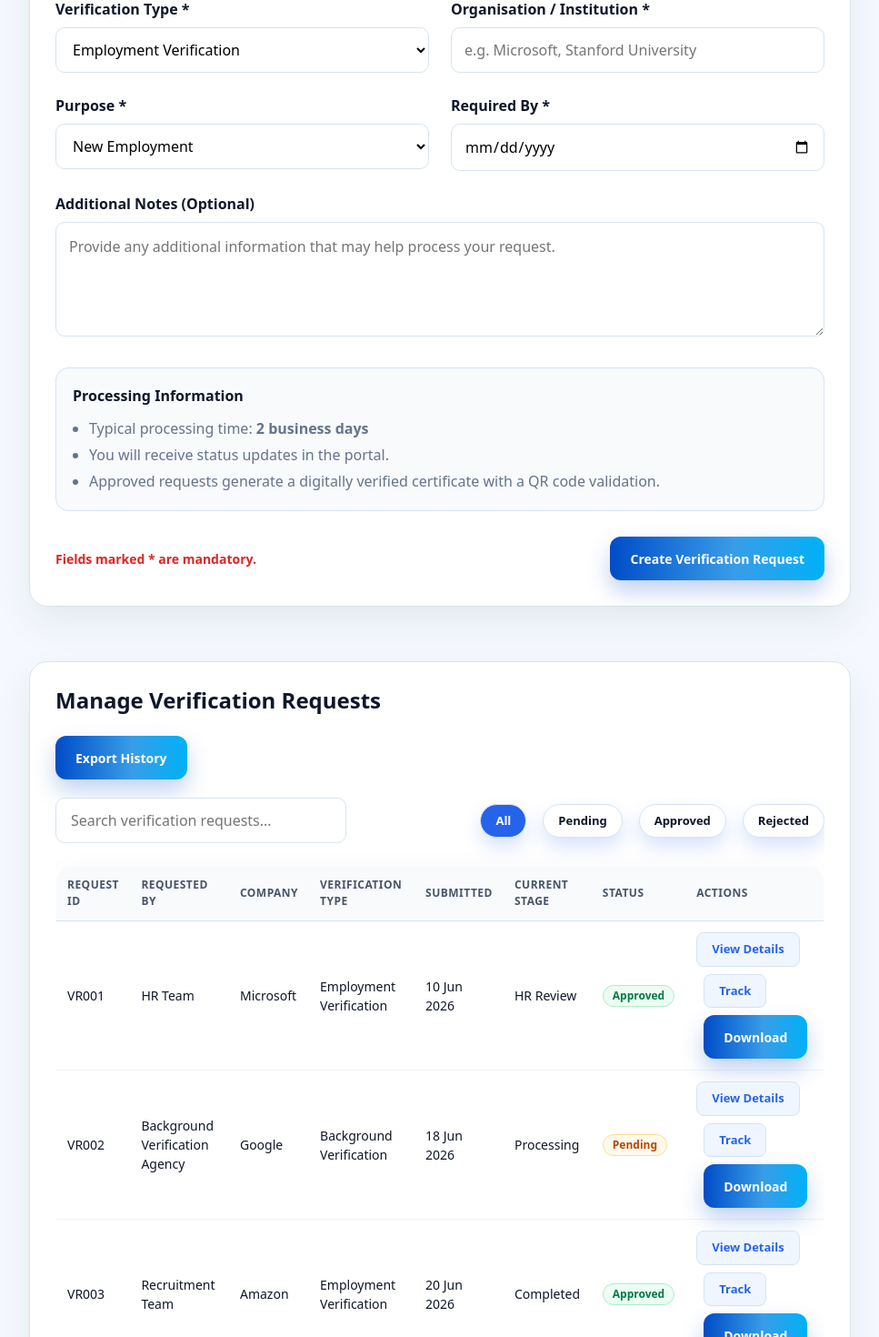
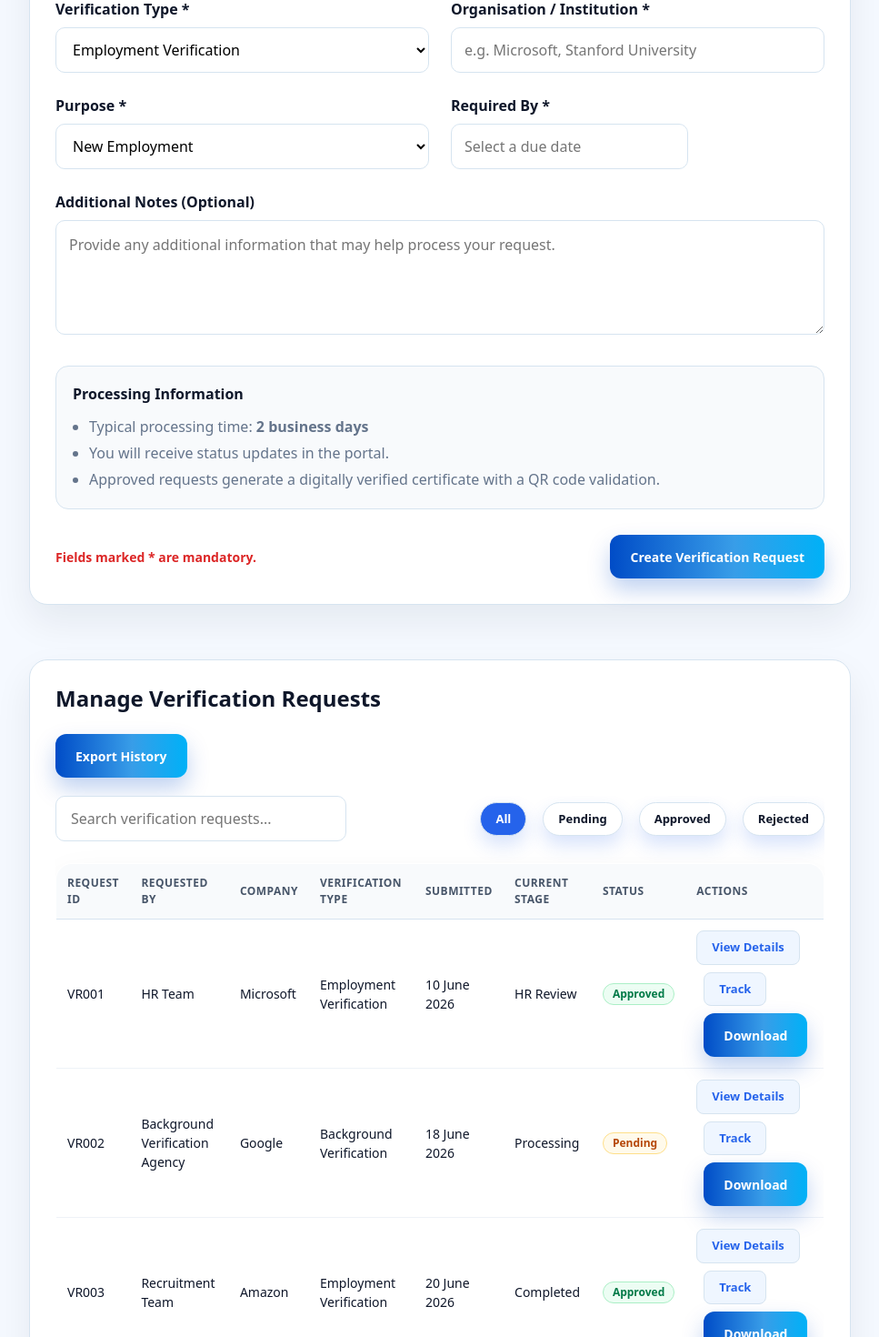
Before and after one commit to yashaswini-cyber/palc-alumni-portal, a React (Vite) app in the folder palc-alumni-portal/: page /verification in a window 1280 px wide. Shown: the part 1320-2790 px from the top of the page at 91% size, without its empty margins (292-1259 px from the left). Built offline with nearby package versions, Linux system fonts and the light colour scheme.

Commit message:
Added DatePicker to the Create Request section in Verification page. Next step to only allow present and future dates.

```diff
--- a/palc-alumni-portal/package.json
+++ b/palc-alumni-portal/package.json
@@ -12,7 +12,10 @@
   "dependencies": {
     "@fluentui/react-components": "^9.74.2",
     "@fluentui/react-icons": "^2.0.330",
+    "date": "^2.0.6",
+    "picker": "^0.1.4",
     "react": "^19.2.7",
+    "react-datepicker": "^9.1.0",
     "react-dom": "^19.2.7",
     "react-router-dom": "^7.18.0",
     "recharts": "^3.9.0"
--- a/palc-alumni-portal/src/modules/verification/VerificationPage.tsx
+++ b/palc-alumni-portal/src/modules/verification/VerificationPage.tsx
@@ -1,4 +1,4 @@
-import { useState } from "react";
+import React, { useState, forwardRef } from "react";
 import { useNavigate } from "react-router-dom";
 import Toast from "../../shared/components/Toast";
 import HeroBanner from "../../shared/components/HeroBanner";
@@ -8,17 +8,15 @@ import InfoCard from "../../shared/components/InfoCard";
 import SectionCard from "../../shared/components/SectionCard";
 import StatusBadge from "../../shared/components/StatusBadge";
 import { COLORS } from "../../shared/theme/colors";
+import DatePicker from "react-datepicker";
+import "react-datepicker/dist/react-datepicker.css";
 
-// Local PageHeader Component (If not imported externally)
 type PageHeaderProps = {
   title: string;
   subtitle: string;
 };
 
-function PageHeader({
-  title,
-  subtitle,
-}: PageHeaderProps) {
+function PageHeader({ title, subtitle }: PageHeaderProps) {
   return (
     <div style={{ marginBottom: "8px" }}>
       <h1 style={{ color: COLORS.text, margin: "0 0 8px 0", fontSize: "28px" }}>{title}</h1>
@@ -37,6 +35,24 @@ const secondaryButtonStyle = {
   cursor: "pointer",
 };
 
+// Type-safe Ref-forwarding Input element for React-Datepicker
+const CustomDateInput = forwardRef<HTMLInputElement, React.InputHTMLAttributes<HTMLInputElement>>(
+  (props, ref) => (
+    <input
+      {...props}
+      ref={ref}
+      style={{
+        width: "100%",
+        padding: "12px 14px",
+        borderRadius: "10px",
+        border: `1px solid ${COLORS.border}`,
+        backgroundColor: "#fff",
+      }}
+    />
+  )
+);
+CustomDateInput.displayName = "CustomDateInput";
+
 export default function VerificationPage() {
   const navigate = useNavigate();
 
@@ -46,7 +62,7 @@ export default function VerificationPage() {
       id: "VR001",
       company: "Microsoft",
       requester: "HR Team",
-      date: "10 Jun 2026",
+      date: "10 June 2026",
       type: "Employment Verification",
       stage: "HR Review",
       status: "Approved",
@@ -55,7 +71,7 @@ export default function VerificationPage() {
       id: "VR002",
       company: "Google",
       requester: "Background Verification Agency",
-      date: "18 Jun 2026",
+      date: "18 June 2026",
       type: "Background Verification",
       stage: "Processing",
       status: "Pending",
@@ -64,36 +80,42 @@ export default function VerificationPage() {
       id: "VR003",
       company: "Amazon",
       requester: "Recruitment Team",
-      date: "20 Jun 2026",
+      date: "20 June 2026",
       type: "Employment Verification",
       stage: "Completed",
       status: "Approved",
     },
   ]);
 
+  const [showSuccess, setShowSuccess] = useState(false);
+  const [requiredBy, setRequiredBy] = useState<Date | null>(null);
+
   const [formData, setFormData] = useState({
     verificationType: "Employment Verification",
     organisation: "",
     purpose: "New Employment",
-    requiredBy: "",
     notes: "",
   });
 
-  const [showSuccess, setShowSuccess] = useState(false);
-
   // 2. Event Handlers
-  const handleInputChange = (
-  field: keyof typeof formData,
-  value: string
-) => {
+  const handleInputChange = (field: keyof typeof formData, value: string) => {
     setFormData((prev) => ({
       ...prev,
       [field]: value,
     }));
   };
 
+  const formatDisplayDate = (date: Date | null) => {
+    if (!date) return "";
+    return date.toLocaleDateString("en-GB", {
+      day: "numeric",
+      month: "long",
+      year: "numeric",
+    });
+  };
+
   const handleCreateRequest = () => {
-    if (!formData.organisation || !formData.requiredBy) {
+    if (!formData.organisation || !requiredBy) {
       alert("Please complete all mandatory fields.");
       return;
     }
@@ -102,12 +124,7 @@ export default function VerificationPage() {
       id: `VR${String(requests.length + 1).padStart(3, "0")}`,
       company: formData.organisation,
       requester: "Self",
-      // Formatting the local date consistently
-      date: new Date().toLocaleDateString("en-GB", {
-        day: "numeric",
-        month: "short",
-        year: "numeric",
-      }),
+      date: formatDisplayDate(requiredBy),
       type: formData.verificationType,
       stage: "Submitted",
       status: "Pending",
@@ -116,17 +133,17 @@ export default function VerificationPage() {
     setRequests([newRequest, ...requests]);
     setShowSuccess(true);
 
-    // Reset form fields
+    // Reset form fields cleanly
     setFormData({
       verificationType: "Employment Verification",
       organisation: "",
       purpose: "New Employment",
-      requiredBy: "",
       notes: "",
     });
+    setRequiredBy(null);
   };
 
-  const scrollToSection = (id:string) => {
+  const scrollToSection = (id: string) => {
     document.getElementById(id)?.scrollIntoView({
       behavior: "smooth",
       block: "start",
@@ -258,11 +275,13 @@ export default function VerificationPage() {
               <label style={{ display: "block", marginBottom: "8px", fontWeight: 600, color: COLORS.text }}>
                 Required By *
               </label>
-              <input
-                type="date"
-                value={formData.requiredBy}
-                onChange={(e) => handleInputChange("requiredBy", e.target.value)}
-                style={{ width: "100%", padding: "12px 14px", borderRadius: "10px", border: `1px solid ${COLORS.border}` }}
+              <DatePicker
+                selected={requiredBy}
+                onChange={(date: Date | null) => setRequiredBy(date)}
+                minDate={new Date()}
+                placeholderText="Select a due date"
+                dateFormat="d MMMM yyyy"
+                customInput={<CustomDateInput />}
               />
             </div>
           </div>
```
Also changed, not shown: 1 other file (tests, documents, lock files or other folders).
